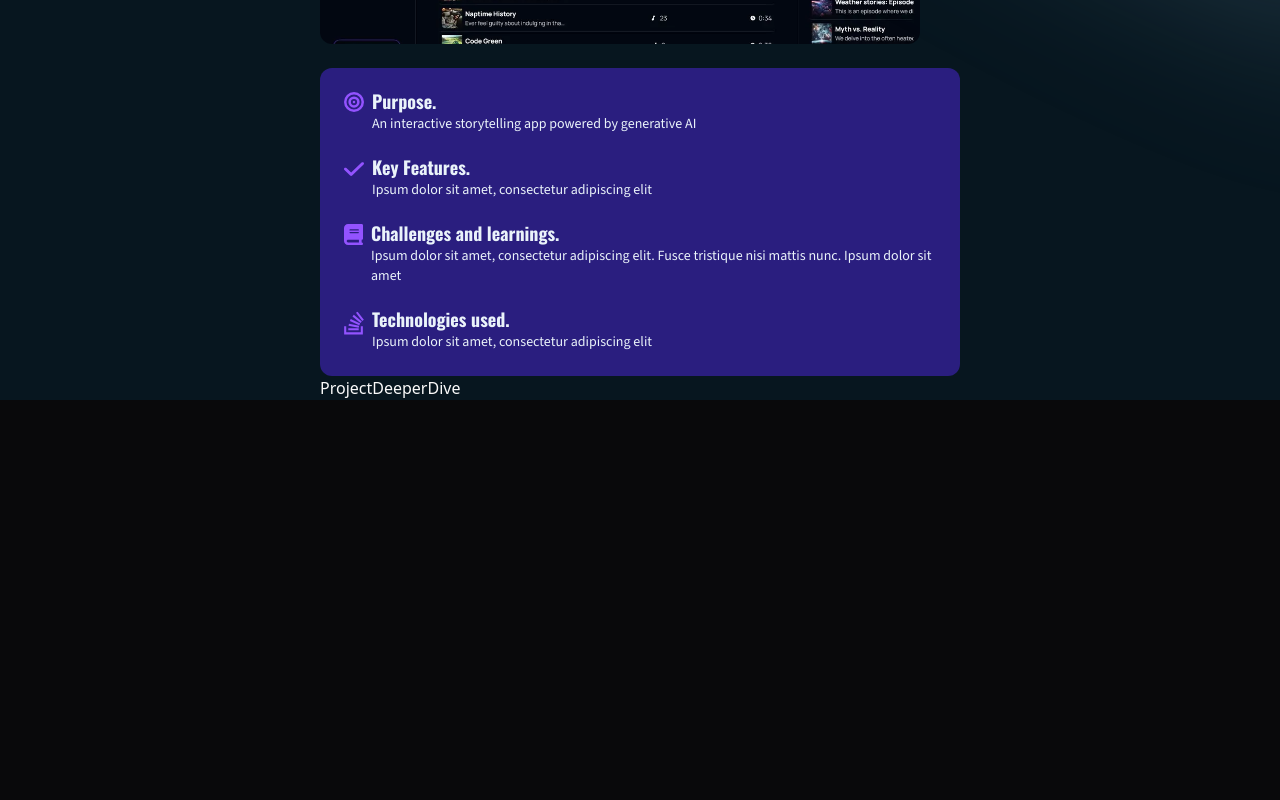
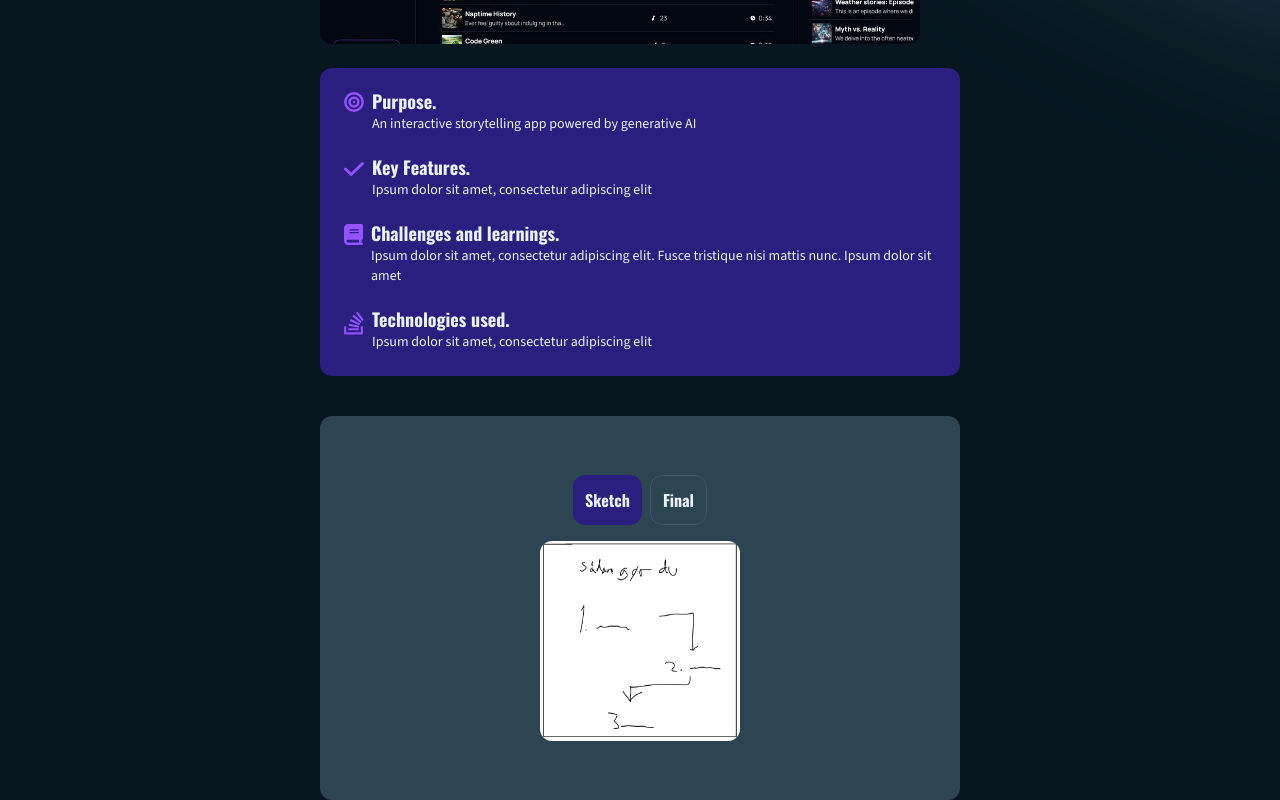
Before and after one commit to t-holmquist/portfolio, a Next.js app: page /cases in a window 1280 px wide. Shown: the part 590-1390 px from the top of the page. Before the commit the page ends 990 px from the top, so only its background shows below. Built offline with nearby package versions, Linux system fonts and the light colour scheme.

Commit message:
Created sketch to design component

```diff
--- a/app/cases/page.tsx
+++ b/app/cases/page.tsx
@@ -3,14 +3,18 @@ import ProjectSummary from "@/components/ProjectSummary";
 import { FloatingNav } from "@/components/ui/FloatingNav";
 import { Spotlight } from "@/components/ui/Spotlight";
 import { navItems } from "@/data";
+import Image from 'next/image'
 
 export default function Home() {
     return (
       <div className="relative min-h-screen w-full bg-brandBackgroundBlack flex
       flex-col justify-start items-center overflow-clip">
+
+        {/* Illustrations for background in here */}
+
         <Spotlight className='-top-40 -right-10 md:-right-32 md:-top-20 h-screen' fill='#86B2CE'/>
         <FloatingNav navItems={navItems} />
-        <ProjectSummary className="w-11/12 lg:w-6/12 mt-16"/>
+        <ProjectSummary className="w-11/12 lg:w-6/12 mt-16 z-10"/>
         <ProjectDeeperDive className="w-11/12 md:w-6/12"/>
       </div>
     );
--- a/app/globals.css
+++ b/app/globals.css
@@ -91,11 +91,11 @@
 
 @keyframes portrait-animation{
   0% {
-      box-shadow: 10px -10px 0px #5F257D, 18px -18px 0px #86A1D7;
+      box-shadow: 10px -10px 0px #2A1E7F, 18px -18px 0px #86B2CE;
       transform: translateY(-8px);
   }
   100% {
-      box-shadow: -10px 10px 0px #5F257D, 18px 18px 0px #86A1D7;
+      box-shadow: -10px 10px 0px #2A1E7F, 18px 18px 0px #86B2CE;
   }
 }
 
--- a/components/ProjectDeeperDive.tsx
+++ b/components/ProjectDeeperDive.tsx
@@ -1,6 +1,7 @@
 'use client'
 
 import { cn } from "@/utils/cn";
+import SketchToDesign from "./ui/SketchToDesign";
 
 const ProjectDeeperDive = ( { className } :
     {
@@ -9,8 +10,11 @@ const ProjectDeeperDive = ( { className } :
 ) => {
 
     return (
-        <div className={cn("", className)}>
-            ProjectDeeperDive
+        <div className={cn("bg-brandBackgroundGrey rounded-xl h-96 flex flex-col items-center justify-center mt-10", className)}>
+            <SketchToDesign
+            sketchLink="/sketches/nespressoflow.png"
+            designLink="/sketches/nespressoflow_finaldesign.png"
+            />
         </div>
     );
 
--- a/components/ProjectSummary.tsx
+++ b/components/ProjectSummary.tsx
@@ -76,7 +76,7 @@ const ProjectSummary = ({
                     href={ProjectData[projectId].projectLink}
                     className="flex gap-1 items-center w-fit border border-brandAccent py-1 px-3 rounded-xl hover:bg-brandPrimary">
                         <p className="text-xs font-sourceSans">See live project</p>
-                        <Image src={"/projectIcons/link-solid.svg"} width={20} height={20} alt="key features"/>
+                        <Image src={"/projectIcons/link-solid.svg"} width={15} height={15} alt="key features"/>
                     </Link>
                 </motion.div>
             </div>
--- /dev/null
+++ b/components/ui/SketchToDesign.tsx
@@ -0,0 +1,54 @@
+'use client'
+
+import { cn } from "@/utils/cn";
+import { useState } from "react";
+import MagicButton from "./MagicButton";
+import Image from "next/image";
+import { motion } from "framer-motion";
+
+const SketchToDesign = ( { className, sketchLink, designLink } :
+    {
+        className?: string;
+        sketchLink: string;
+        designLink: string;
+    }
+) => {
+
+    const [designVisible, setDesignVisible] = useState<boolean>(false);
+
+    return (
+        <div className={cn("space-y-4", className)}>
+            <div className="flex gap-2 justify-center">
+                <MagicButton
+                title="Sketch"
+                otherClasses={designVisible ? 'border border-slate-600' : 'bg-brandPrimary'}
+                handleClick={() => setDesignVisible(false)}
+                />
+                <MagicButton
+                title="Final"
+                otherClasses={designVisible ? 'bg-brandPrimary' : 'border border-slate-600'}
+                handleClick={() => setDesignVisible(true)}
+                />
+            </div>
+            <motion.div
+            key={designVisible ? 1 : 0}
+            initial={{opacity: 0, y: designVisible ? 20 : -20}}
+            animate={{opacity: 1, y: 0}}
+
+            className="relative"
+            >
+                <Image
+                src={designVisible ? designLink : sketchLink}
+                width={200}
+                height={100}
+                alt="sketch"
+                className="rounded-xl aspect-square"
+                />
+            </motion.div>
+        </div>
+    );
+
+}
+
+
+export default SketchToDesign;
--- a/data/index.ts
+++ b/data/index.ts
@@ -7,7 +7,6 @@ export const funFacts = [
   'Morocco',
   'Pour-Over',
 ];
-
 
 // Project data
 
```
Also changed, not shown: public/sketches/nespressoflow.png (added), public/sketches/nespressoflow_finaldesign.png (added).
